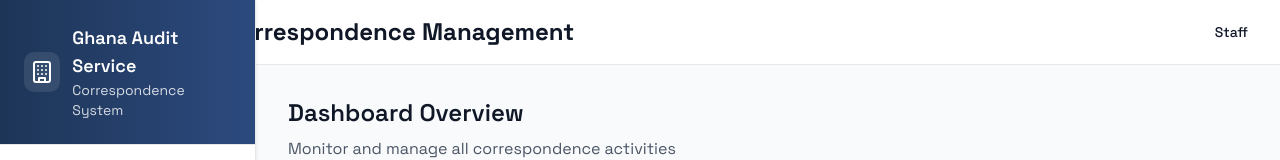
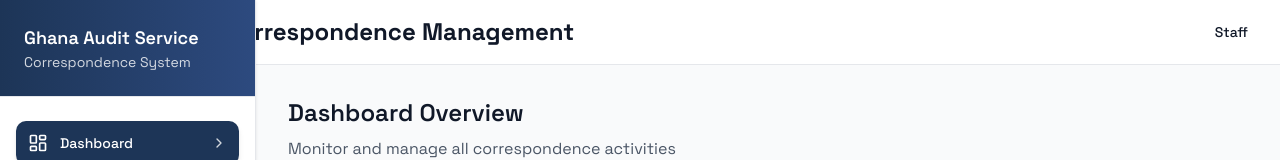
Before and after one commit to sedegah/GAS-Frontend, a Next.js app: page /dashboard in a window 1280 px wide. Shown: the top 160 px of the page. Built offline with nearby package versions, Linux system fonts and the light colour scheme; no server answers.

Commit message:
Update sidebar.tsx

```diff
--- a/components/dashboard/sidebar.tsx
+++ b/components/dashboard/sidebar.tsx
@@ -42,9 +42,7 @@ export function Sidebar() {
       {/* Company Header */}
       <div className="p-6 border-b border-gray-200 bg-gradient-to-r from-[#1D3557] to-[#2D4A7F]">
         <div className="flex items-center gap-3">
-          <div className="w-10 h-10 bg-white/10 rounded-lg flex items-center justify-center">
-            <Building className="w-6 h-6 text-white" />
-          </div>
+          {/* Removed the logo/icon container */}
           <div>
             <h2 className="text-lg font-semibold text-white">Ghana Audit Service</h2>
             <p className="text-white/80 text-sm">Correspondence System</p>
```
